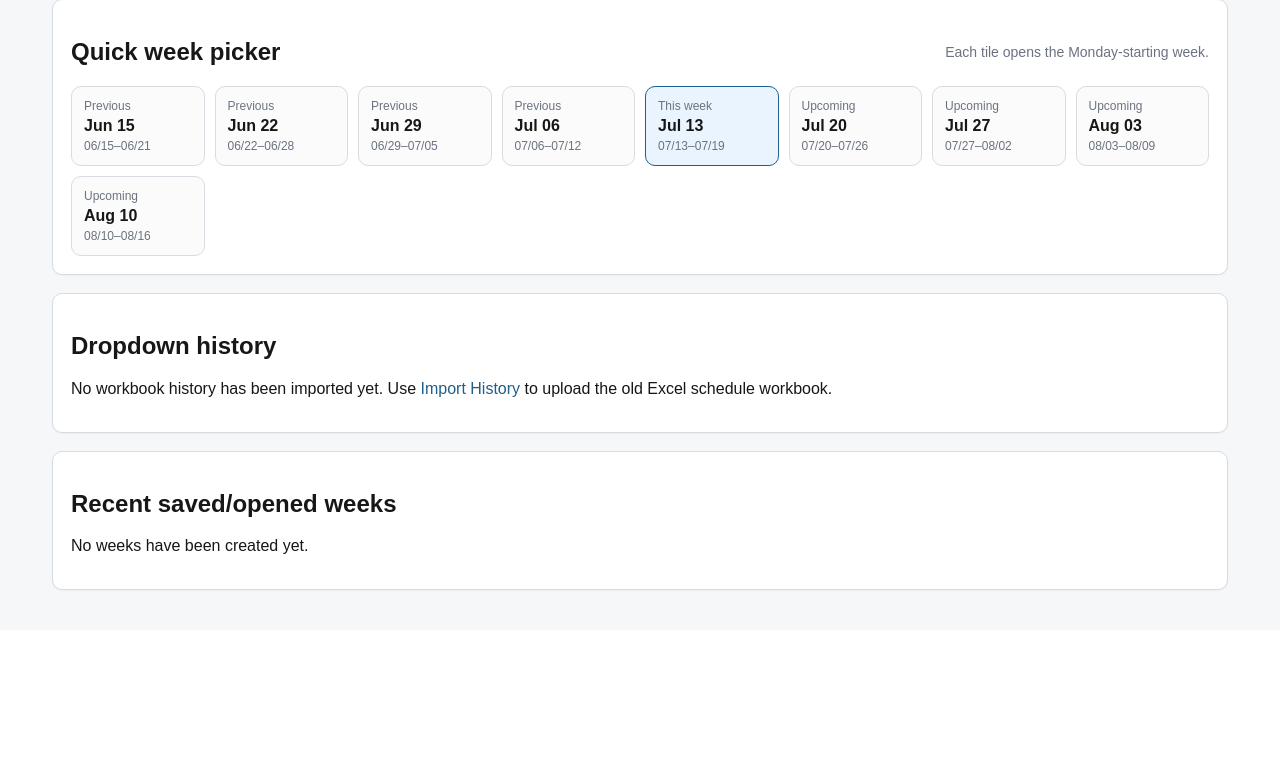
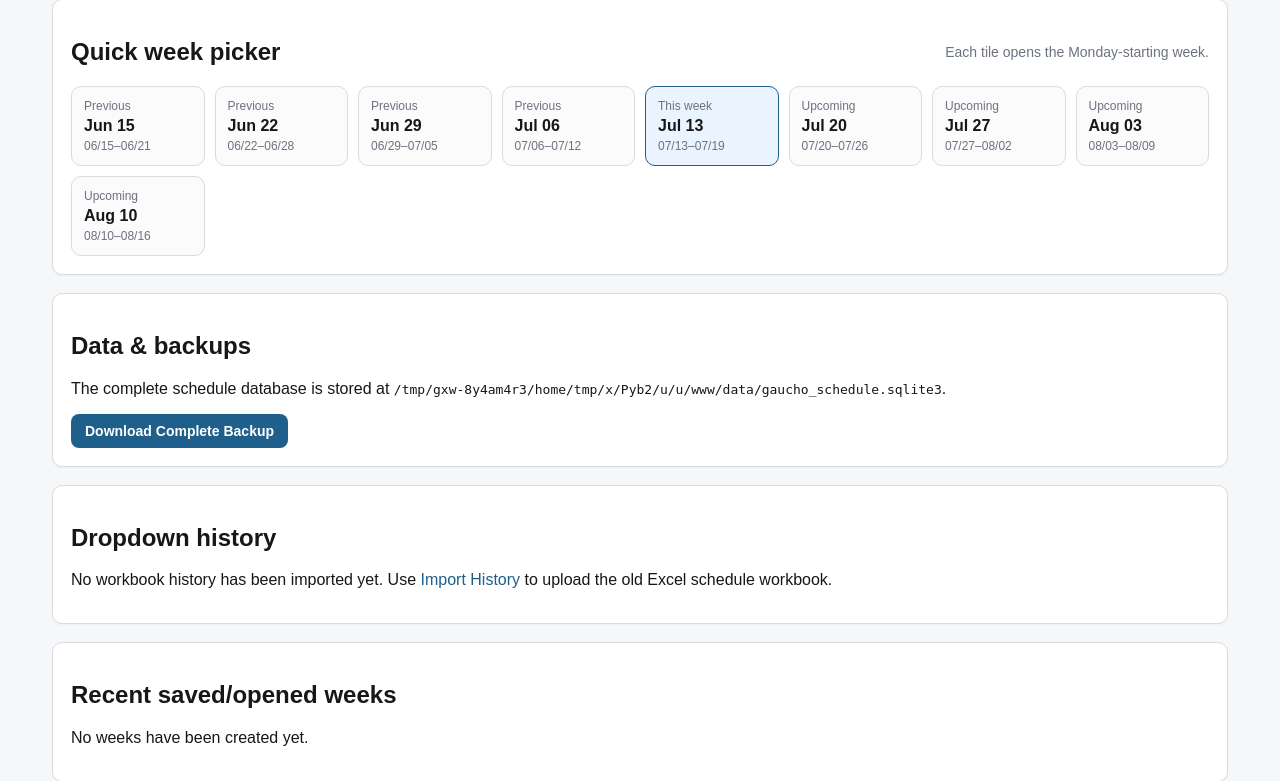
Before and after one commit to all-upper-case/gaucho-schedule, a Flask app: page / in a window 1280 px wide. Shown: the part 182-963 px from the top of the page. Before the commit the page ends 773 px from the top, so only its background shows below. Run offline with Flask 3, Linux system fonts and the light colour scheme; data comes from the database, SQL or seed files in the repository; data that the repository does not hold is empty.

Commit message:
Update templates/index.html for scheduling enhancements

```diff
--- a/templates/index.html
+++ b/templates/index.html
@@ -27,6 +27,13 @@
   </div>
 </section>
 
+<section class="card office-card">
+  <h2>Data &amp; backups</h2>
+  <p>The complete schedule database is stored at <code>{{ data_path }}</code>.</p>
+  <a class="button" href="/backup">Download Complete Backup</a>
+  {% if packaged %}<p class="muted">This is the portable Windows edition; Python is not required on this computer.</p>{% endif %}
+</section>
+
 <section class="card status-card">
   <h2>Dropdown history</h2>
   {% if history_rows %}
```
